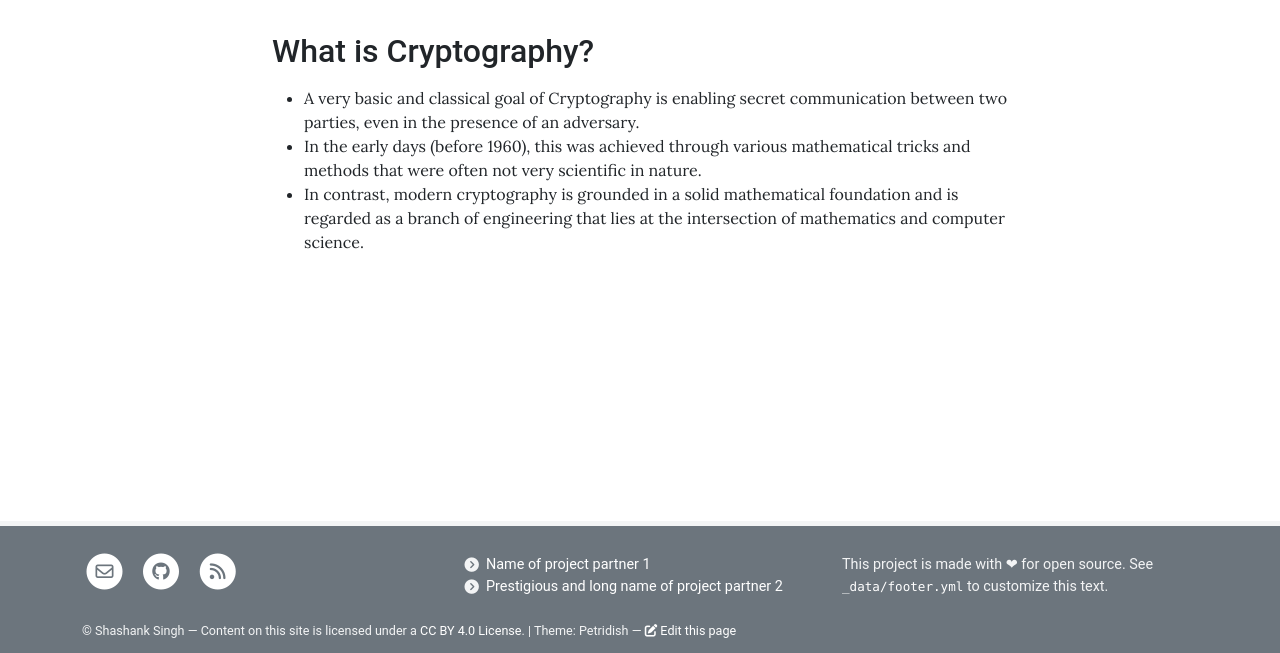
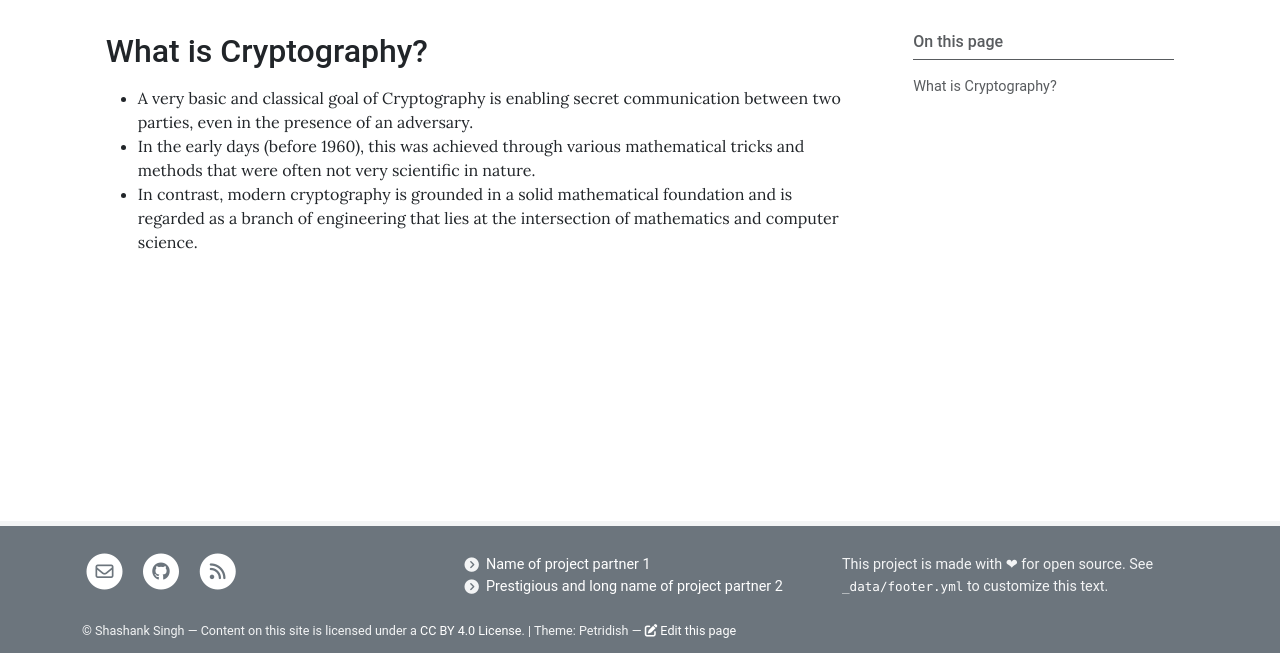
Before and after one commit to drshashanksingh/drshashanksingh.github.io, a Jekyll site: the page built from _posts/2025-07-25-what-is-cryptography.md, in a window 1280 px wide. Shown: the part 382-1035 px from the top of the page. Built offline with Jekyll 4.4.1, drawn with Linux system fonts in a browser that asks for light colours; comment, search, counter and statistics services are not loaded; part of the change alters nothing that is shown.

```diff
--- a/_posts/2025-07-25-what-is-cryptography.md
+++ b/_posts/2025-07-25-what-is-cryptography.md
@@ -5,8 +5,8 @@ background: /assets/theme/images/peacock.jpg
 permalink: /wic/
 author: [Dr Shashank Singh]
 tags: [cryptography, maths]
-toc: false
-comments: false # See posts
+toc: true
+comments: true # See posts
 published: true # See posts
 ---
 
```
